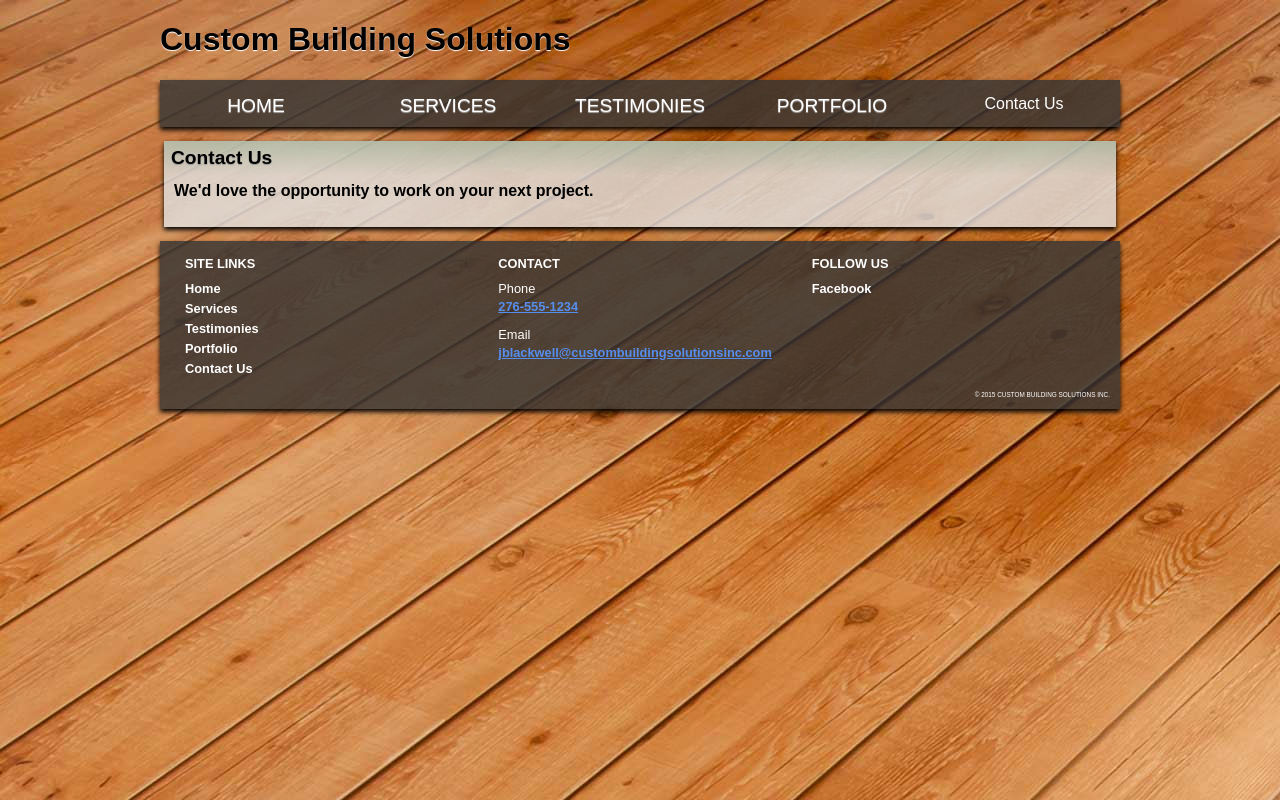
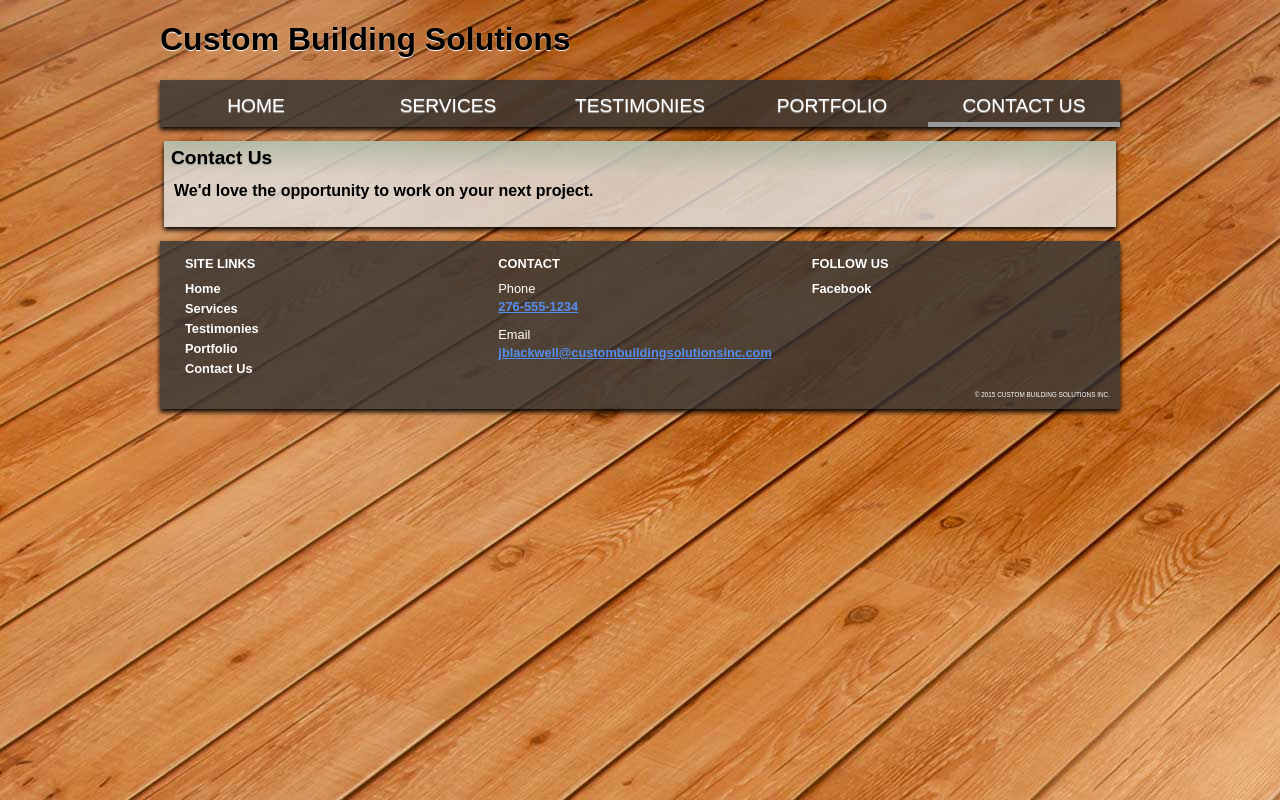
Before and after one commit to arosenb2/custombuildingsolutions, a website: page contact.html in a window 1280 px wide. Drawn offline with Linux system fonts and the light colour scheme.

Commit message:
Add active for contact

```diff
--- a/contact.html
+++ b/contact.html
@@ -17,7 +17,7 @@
             <li><a href="services.html">Services</a></li>
             <li><a href="testimonies.html">Testimonies</a></li>
             <li><a href="404.html">Portfolio</a></li>
-            <li class="active><a href="contact.html">Contact Us</a></li>
+            <li class="active"><a href="contact.html">Contact Us</a></li>
         </ul>
     </nav>
     <div>
```
